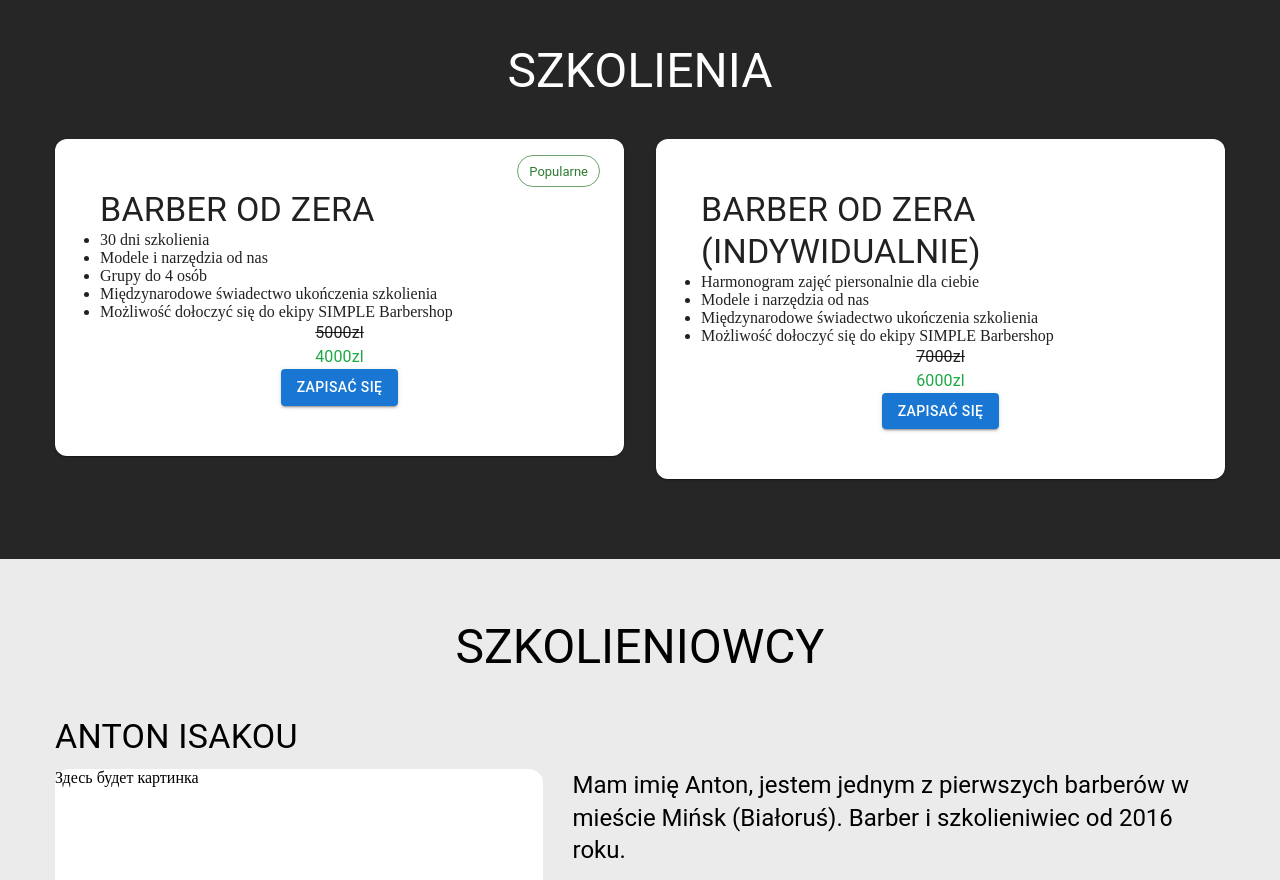
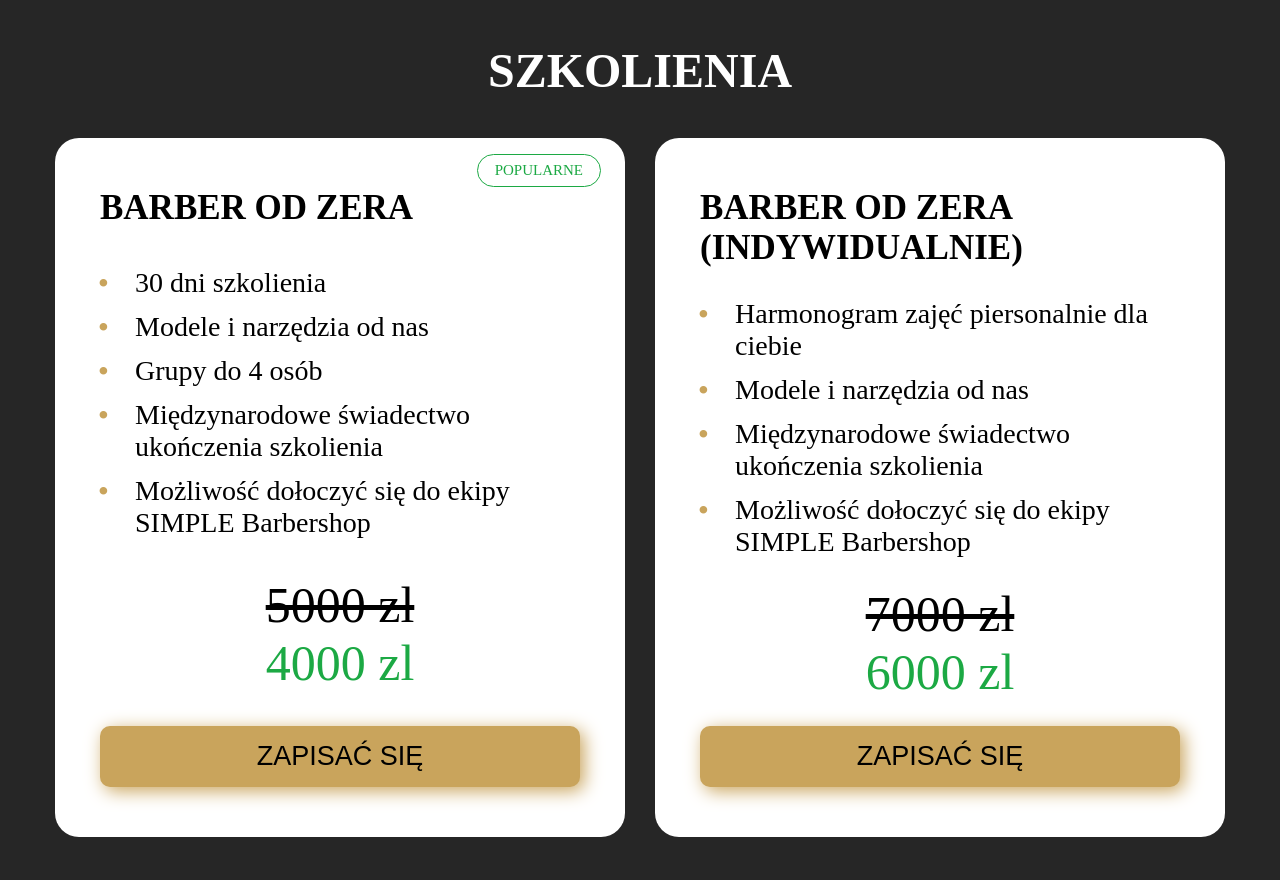
Before and after one commit to Viktor1897/simple-academy, a React (Vite) app: page /#/ in a window 1280 px wide. Shown: the part 1920-2800 px from the top of the page. Built offline with nearby package versions, Linux system fonts and the light colour scheme; no server answers.

Commit message:
replaced MUI with emotion styled html in the CourseSection

```diff
--- a/src/components/CoursesSection/CoursesSection.tsx
+++ b/src/components/CoursesSection/CoursesSection.tsx
@@ -1,12 +1,6 @@
 import styled from "@emotion/styled";
-import { Button, Chip, Grid, Paper, Typography } from "@mui/material";
-import { MAX_CONTENT_WIDTH } from "consts";
-
-
-const Section = styled.section`
-    padding: 60px 0 80px 0;
-    background-color: #262626;
-`;
+import { Button, ContentWrapper, H3, H4, List, Section, VerticalFlexContainer } from "components/StyledHtml/StyledHtml";
+import { COLORS } from "consts";
 
 const courses = [
     //если вдруг firebase будет не будет создавать айдишники, то добавить uuid и генерить их самому чтобы было понятно на какой курс откликнулись.
@@ -16,44 +10,81 @@ const courses = [
         descriptionList: ["30 dni szkolienia", "Modele i narzędzia od nas",
             "Grupy do 4 osób", "Międzynarodowe świadectwo ukończenia szkolienia",
             "Możliwość dołoczyć się do ekipy SIMPLE Barbershop"],
-        price: { old: "5000zl", current: "4000zl" }
+        price: { old: "5000 zl", current: "4000 zl" }
     },
     {
         title: "BARBER OD ZERA (INDYWIDUALNIE)",
         chip: null,
         descriptionList: ["Harmonogram zajęć piersonalnie dla ciebie", "Modele i narzędzia od nas",
             "Międzynarodowe świadectwo ukończenia szkolienia", "Możliwość dołoczyć się do ekipy SIMPLE Barbershop"],
-        price: { old: "7000zl", current: "6000zl" }
+        price: { old: "7000 zl", current: "6000 zl" }
     }
 ];
 
 const CoursesSection = () => {
     return (
-        <Section>
-            <Typography color="#FFFFFF" variant="h3" mb={5} textAlign="center">SZKOLIENIA</Typography>
-            <Grid container direction="row" gap={4} maxWidth={MAX_CONTENT_WIDTH} width="100%" margin="0 auto">
-                {courses.map((course) => <Grid item xs key={course.title}>
-                    <Paper sx={{ p:"50px 45px", position: "relative", borderRadius: 3 }}>
-                        {/* TODO: цвет success для этого компонента переопределить на соответсвующий дизайну. Или может быть для всего проекта. */}
-                        {course.chip && <Chip label={course.chip} color="success" variant="outlined" sx={{ position: "absolute", top: "16px", right: "24px" }} />}
-                        <Typography variant="h4">{course.title}</Typography>
-                        <ul>
+        <Section padding="60px 0 80px 0" backgroundColor={COLORS.bgDark}>
+            <H3 marginBottom="40px">SZKOLIENIA</H3>
+            <ContentWrapper alignItems="stretch">
+                {courses.map((course) => <VerticalFlexContainer textAlign="left" key={course.title}>
+                    <Paper>
+                        {course.chip && <Chip>{course.chip}</Chip>}
+                        <H4 color={COLORS.black} textAlign="left" marginBottom="30px">{course.title}</H4>
+                        <List fontSize="28px">
                             {course.descriptionList.map((listItem) => <li key={listItem}>{listItem}</li>)}
-                        </ul>
-                        <Grid container direction="column" alignItems="center">
-                            { course.price.old && <Grid item>
-                                <Typography sx={{ textDecoration: "line-through" }}>{course.price.old}</Typography>
-                            </Grid>}
-                            <Grid item>
-                                <Typography color="#1CA944">{course.price.current}</Typography>
-                            </Grid>
-                            <Button variant="contained">ZAPISAĆ SIĘ</Button>
-                        </Grid>
+                        </List>
+                        <PriceContainer>
+                            { course.price.old && <OldPrice>{course.price.old}</OldPrice>}
+                            <CurrentPrice>{course.price.current}</CurrentPrice>
+                        </PriceContainer>
+                        <Button variant="contained">ZAPISAĆ SIĘ</Button>
                     </Paper>
-                </Grid>)}
-            </Grid>
+                </VerticalFlexContainer>)}
+            </ContentWrapper>
         </Section>
     );
 };
 
 export default CoursesSection;
+
+const Chip = styled.div`
+    border: 1px solid ${COLORS.green};
+    border-radius: 40px;
+    position: absolute;
+    top: 16px;
+    right: 24px;
+    padding: 7px 17px;
+    font-size: 15px;
+    text-transform: uppercase;
+    color: ${COLORS.green};
+`;
+
+const Paper = styled.div`
+    display: flex;
+    flex-direction: column;
+    justify-content: space-between;
+    flex: 1;
+    padding: 50px 45px;
+    position: relative;
+    border-radius: 24px;
+    background-color: ${COLORS.white};
+`;
+
+const PriceContainer = styled.div`
+    display: flex;
+    flex-direction: column;
+    align-items: center;
+    padding: 15px 0 25px;
+`;
+
+const OldPrice = styled.span`
+    font-size: 50px;
+    font-weight: 500;
+    text-decoration: line-through;
+`;
+
+const CurrentPrice = styled.span`
+    font-size: 50px;
+    font-weight: 500;
+    color: ${COLORS.green};
+`;
--- a/src/components/StyledHtml/StyledHtml.ts
+++ b/src/components/StyledHtml/StyledHtml.ts
@@ -30,7 +30,7 @@ export const Button = styled.button<ButtonProps>`
     box-shadow: ${props => props.variant !== "outlined" && `4px 4px 18px ${COLORS.gold}`};
     color: ${COLORS.black};
     font-size: ${props => props.fontSize || "27px"};
-    font-weight: 600;
+    font-weight: 500;
     text-transform: uppercase;
     cursor: pointer;
 `;
@@ -63,17 +63,46 @@ export const ContentWrapper = styled.div<WrapperProps>`
     gap: ${props => props.gap || "30px"};
 `;
 
-export const VerticalFlexContainer = styled.div`
+type VerticalFlexContainer = {
+  alignItems?: "center" | "start" | "end" | "stretch";
+  textAlign?: "center" | "left" | "right";
+};
+
+export const VerticalFlexContainer = styled.div<VerticalFlexContainer>`
     display: flex;
     flex-direction: column;
-    align-items: center;
-    text-align: center;
+    align-items: ${props => props.alignItems || "center"};
+    text-align: ${props => props.textAlign || "center"};
     gap: 16px;
     flex: 1;
 `;
 
 export const FlexItem = styled.div`
     flex: 1;
+`;
+
+type ListProps = {
+    /**
+     * @default "21px"
+     */
+    fontSize?: string;
+}
+
+export const List = styled.ul<ListProps>`
+    list-style: none;
+    padding-left: 35px;
+    & li {
+        font-size: ${props => props.fontSize || "21px"};
+        margin-bottom: 12px;
+        &::before {
+            content: "•";
+            color: ${COLORS.gold};
+            font-weight: bold;
+            display: inline-block;
+            width: 1.3em;
+            margin-left: -1.3em;
+        };
+    }
 `;
 
 type HeadingProps = {
--- a/src/consts.ts
+++ b/src/consts.ts
@@ -4,6 +4,7 @@ export const COLORS = {
     white: "#FFFFFF",
     black: "#000000",
     gold: "#C9A45C",
+    green: "#1CA944",
     bgDark: "#262626",
     bgGray: "#F2F2F2",
 };
```
